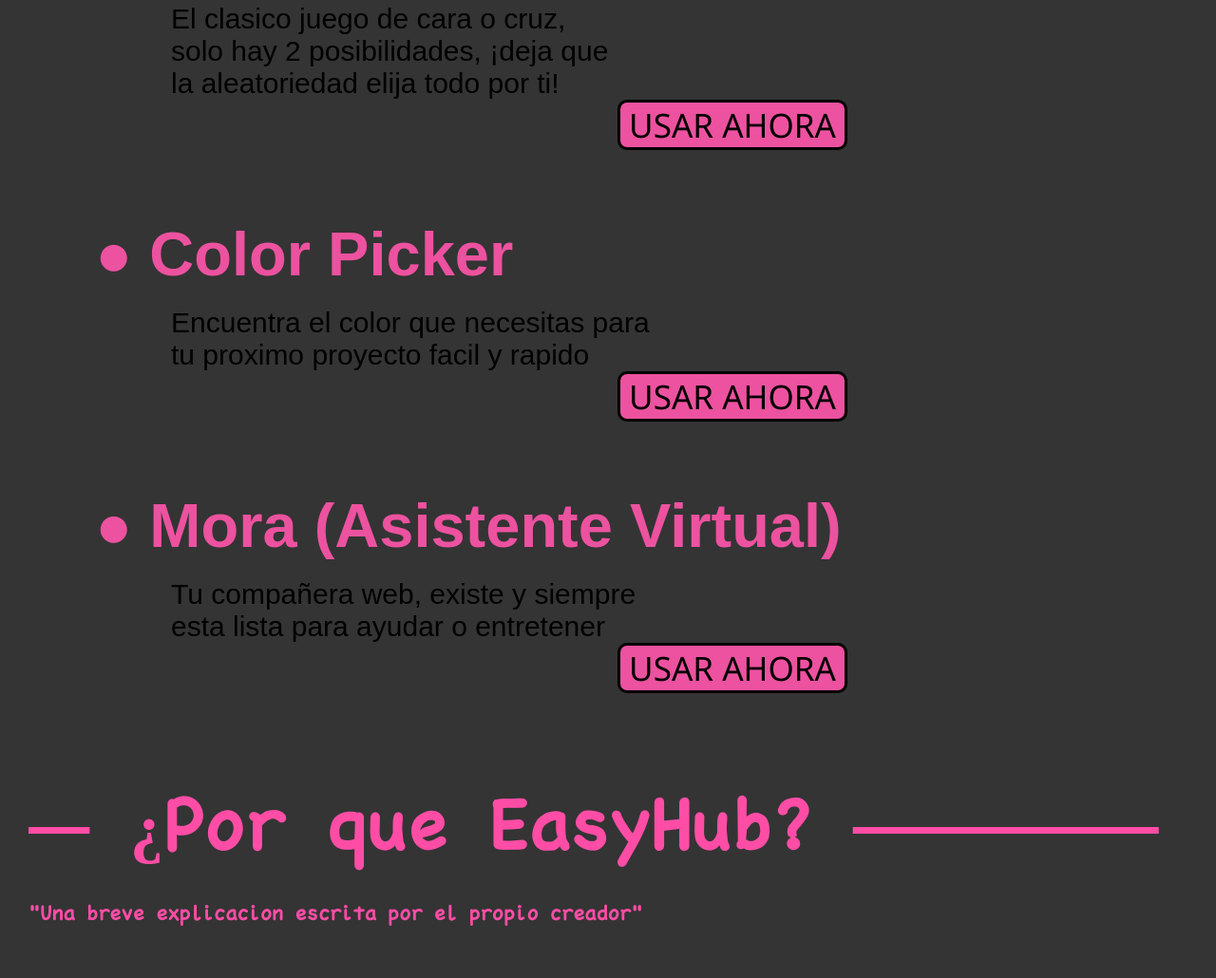
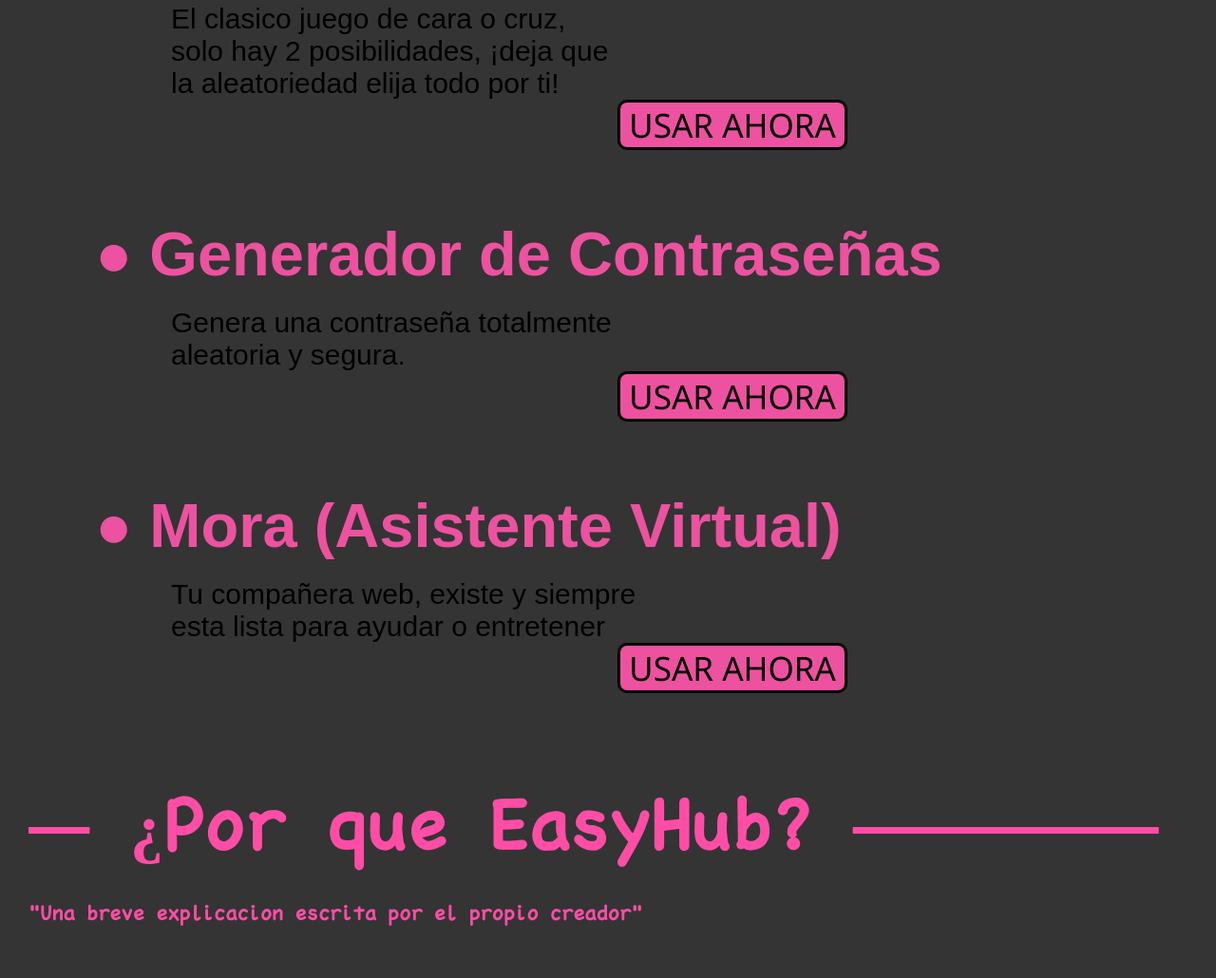
Before and after one commit to Skeletoos57/easyhub, a plain HTML site: page index.html in a window 1280 px wide. Shown: the part 1730-2760 px from the top of the page at 95% size. Drawn offline with Linux system fonts and the light colour scheme; a web font is replaced by a local one.

Commit message:
Update index.html

```diff
--- a/index.html
+++ b/index.html
@@ -119,17 +119,17 @@
                         la aleatoriedad elija todo por ti!
                     </p>
                     <input class="useButton" id="faceOrCrossButton" type="button" value=" USAR AHORA ">
-                    <br><br id="colorPickerPage"><br><br><br>
+                    <br><br id="passwordGeneratorPage"><br><br><br>
                 </div>
 
                 <div>
-                    <h1 class="aplicationTitle" style="color: #ec529f;">● Color Picker</h1>
+                    <h1 class="aplicationTitle" style="color: #ec529f;">● Generador de Contraseñas</h1>
                     <br>
                     <p id="description">
-                        Encuentra el color que necesitas para<br>
-                        tu proximo proyecto facil y rapido
+                        Genera una contraseña totalmente<br>
+                        aleatoria y segura.
                     </p>
-                    <input class="useButton" id="colorPickerButton" type="button" value=" USAR AHORA ">
+                    <input class="useButton" id="passwordGeneratorButton" type="button" value=" USAR AHORA ">
                     <br><br id="moraPage"><br><br><br>
                 </div>
 
```
